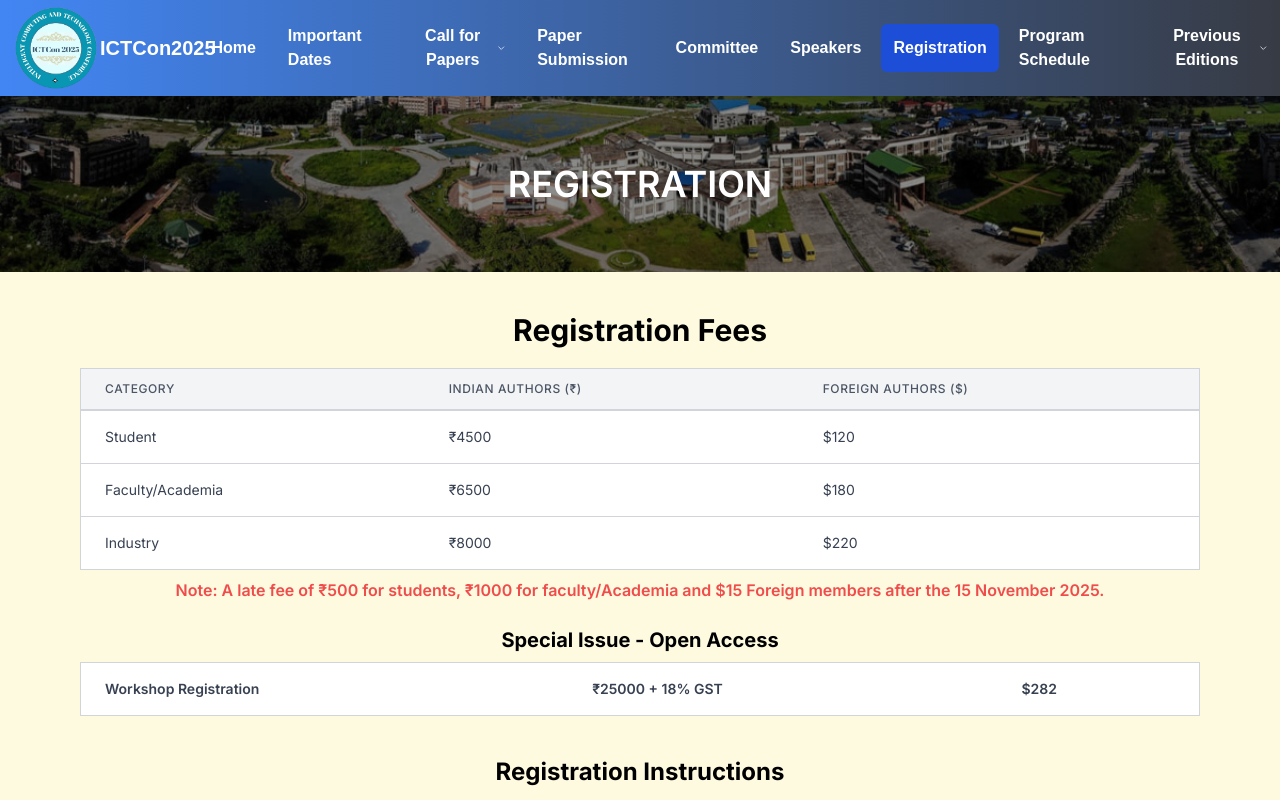
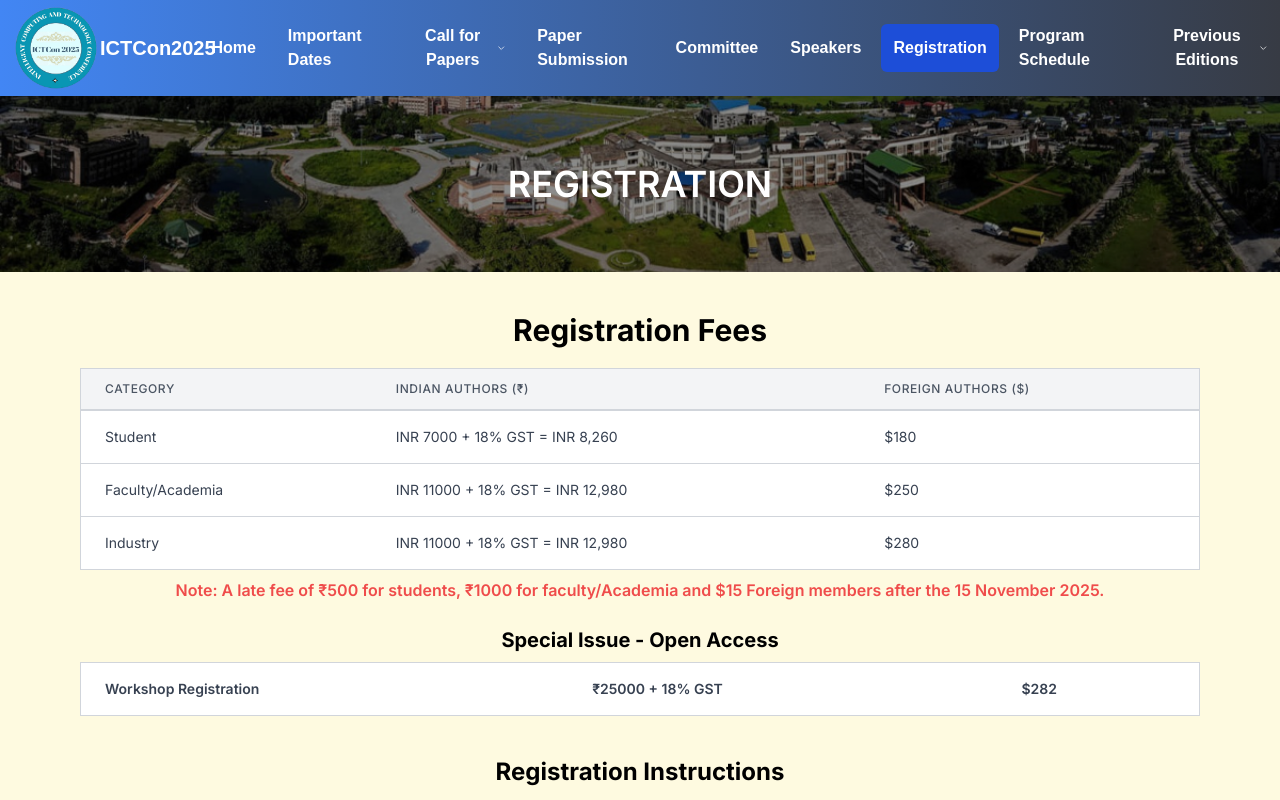
Before and after one commit to ictcon-cit/ictcon_2026, a Next.js app: page /registration in a window 1280 px wide. Shown: the top 800 px of the page. Built offline with nearby package versions, Linux system fonts and the light colour scheme.

Commit message:
Updated Registration

```diff
--- a/src/app/registration/page.tsx
+++ b/src/app/registration/page.tsx
@@ -43,10 +43,10 @@ const RegistrationPage = () => {
                     Student
                   </td>
                   <td className="px-6 py-4 border-b border-gray-300 text-sm leading-5 text-gray-700">
-                    ₹4500
+                     INR 7000 + 18% GST = INR 8,260
                   </td>
                   <td className="px-6 py-4 border-b border-gray-300 text-sm leading-5 text-gray-700">
-                    $120
+                    $180
                   </td>
                 </tr>
                 <tr>
@@ -54,10 +54,10 @@ const RegistrationPage = () => {
                     Faculty/Academia
                   </td>
                   <td className="px-6 py-4 border-b border-gray-300 text-sm leading-5 text-gray-700">
-                    ₹6500
+                     INR 11000 + 18% GST = INR 12,980
                   </td>
                   <td className="px-6 py-4 border-b border-gray-300 text-sm leading-5 text-gray-700">
-                    $180
+                    $250
                   </td>
                 </tr>
                 <tr>
@@ -65,10 +65,10 @@ const RegistrationPage = () => {
                     Industry
                   </td>
                   <td className="px-6 py-4 border-b border-gray-300 text-sm leading-5 text-gray-700">
-                    ₹8000
+                    INR 11000 + 18% GST = INR 12,980
                   </td>
                   <td className="px-6 py-4 border-b border-gray-300 text-sm leading-5 text-gray-700">
-                    $220
+                    $280
                   </td>
                 </tr>
               </tbody>
```
